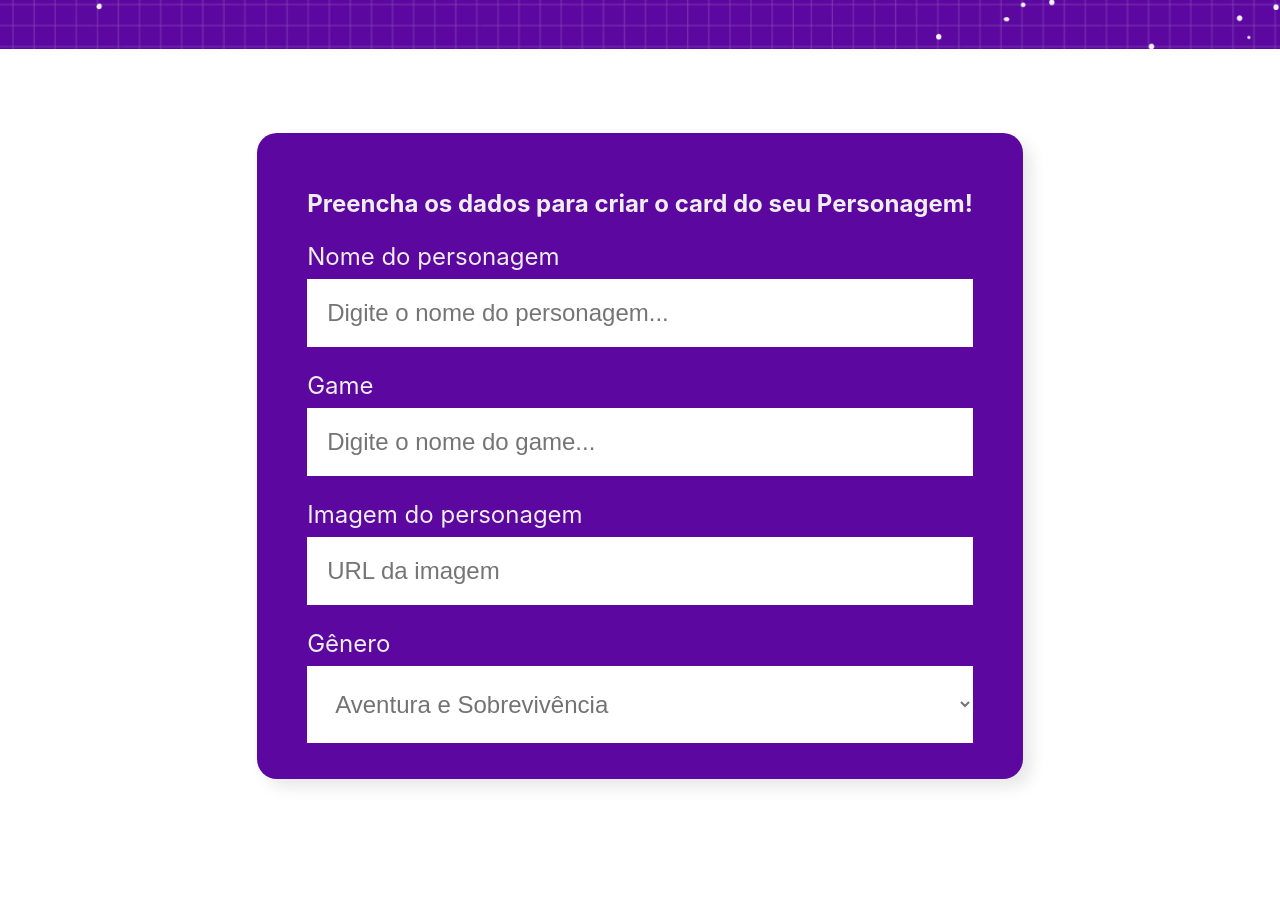
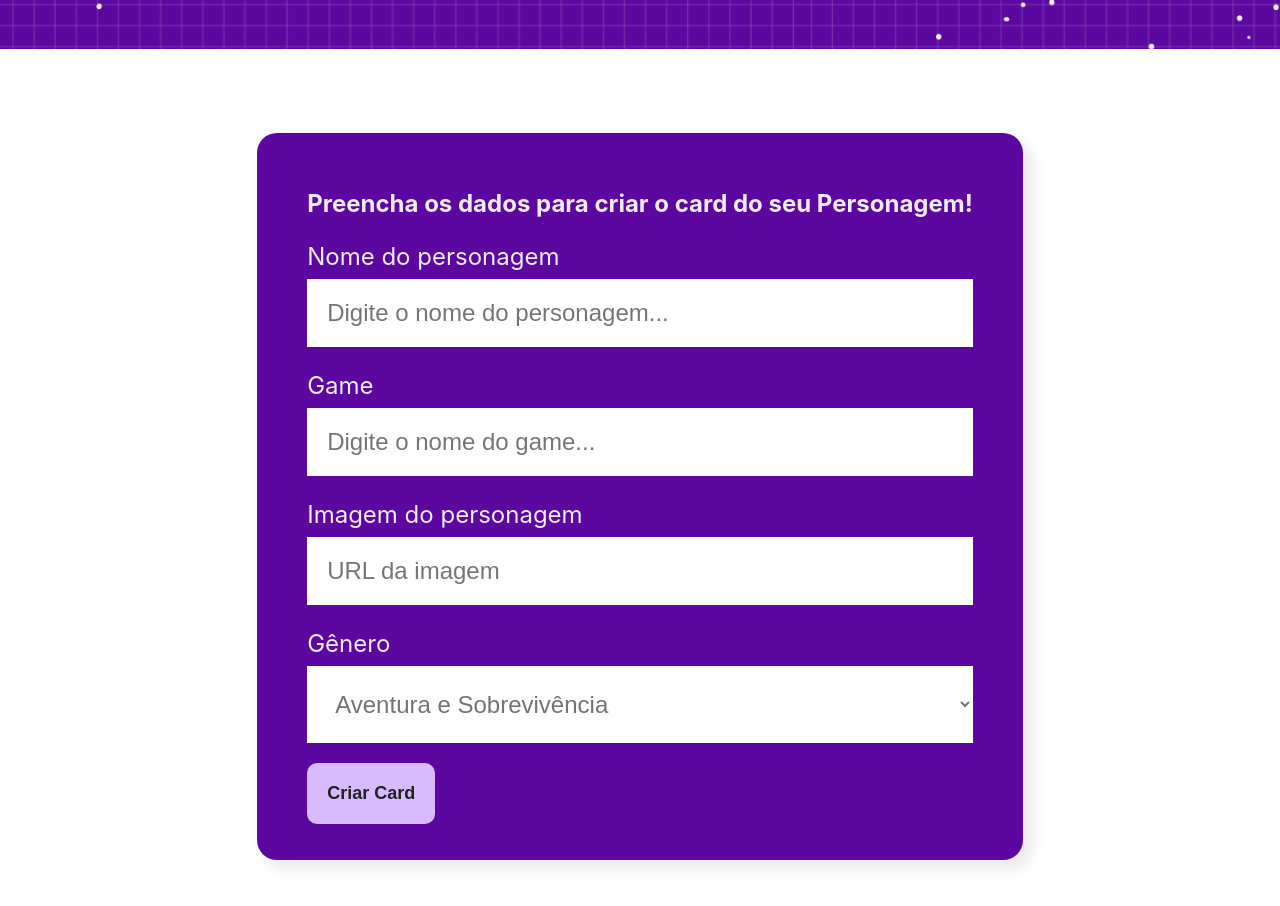
Before and after one commit to evelyncarolina/organo, a React (Create React App) app: page / in a window 1280 px wide. Shown: the part 440-1346 px from the top of the page. Before the commit the page ends 1299 px from the top, so only its background shows below. Built offline with nearby package versions, Linux system fonts and the light colour scheme.

Commit message:
[Feature - Task: Create Button Save]

```diff
--- a/src/components/Banner/Banner.js
+++ b/src/components/Banner/Banner.js
@@ -3,7 +3,7 @@ import './Banner.css'
 function Banner(){
     return(
         <header className='banner'>
-            <img src="images/capagame.png" alt="Banner principal da página"></img>
+            <img src="images/banner.png" alt="Banner principal da página"></img>
         </header>
 
     )
--- /dev/null
+++ b/src/components/Button/Button.css
@@ -0,0 +1,15 @@
+.button{
+    background-color: #D8BAFF;
+    margin-top: 20px;
+    color: rgb(34, 33, 33);
+    border: none;
+    border-radius: 10px;
+    font-size: 18px;
+    padding: 20px;
+    cursor: pointer;
+    font-weight: 700;
+}
+
+button:hover {
+    background-color: #bc8dfa;
+}
--- /dev/null
+++ b/src/components/Button/Button.js
@@ -0,0 +1,10 @@
+import './Button.css'
+
+const Button = (props) =>{
+    return (
+        //chindrem herda de seus filhos
+        <button className='button'>{props.children}</button>
+    )
+
+}
+export default Button
--- a/src/components/Dropdown/Dropdown.js
+++ b/src/components/Dropdown/Dropdown.js
@@ -5,7 +5,7 @@ const Dropdown = (props) => {
      return (
         <div className='dropdown'>
             <label>{props.label}</label>
-            <select>
+            <select required={props.required}>
                 {props.itens.map(item =>{return <option key={item}>{item}</option>})}
             </select>
         </div>
--- a/src/components/FieldText/index.js
+++ b/src/components/FieldText/index.js
@@ -3,7 +3,7 @@ const FieldText = (props) =>{
     return (
         <div className="text">
             <label>{props.label}</label>
-            <input placeholder={props.placeholder}/>
+            <input required={props.obligatory} placeholder={props.placeholder}/>
         </div>
     )
 }
--- a/src/components/Form/Form.js
+++ b/src/components/Form/Form.js
@@ -1,3 +1,4 @@
+import Button from '../Button/Button';
 import Dropdown from '../Dropdown/Dropdown';
 import FieldText from '../FieldText';
 import './Form.css'
@@ -16,14 +17,22 @@ const Form = () => {
         'Corrida'
     ]
 
+    const save = (evento) => {
+        evento.preventDefault()
+        console.log("Form salvo")
+    }
+
     return(
         <section className='form'>
-            <form>
+            <form onSubmit={save}>
                <h2>Preencha os dados para criar o card do seu Personagem!</h2>
-                <FieldText label="Nome do personagem" placeholder="Digite o nome do personagem..."/>
-                <FieldText label="Game" placeholder="Digite o nome do game..."/>
-                <FieldText label="Imagem do personagem" placeholder="URL da imagem"/>
-                <Dropdown label="Gênero" itens={genero}/>
+                <FieldText obligatory={true} label="Nome do personagem" placeholder="Digite o nome do personagem..."/>
+                <FieldText obligatory={true} label="Game" placeholder="Digite o nome do game..."/>
+                <FieldText obligatory={true} label="Imagem do personagem" placeholder="URL da imagem"/>
+                <Dropdown obligatory={true} label="Gênero" itens={genero}/>
+                <Button>
+                    Criar Card
+                </Button>
             </form>
         </section>
     )
```
Also changed, not shown: public/images/banner.png, public/images/bannertlou.png (deleted).
